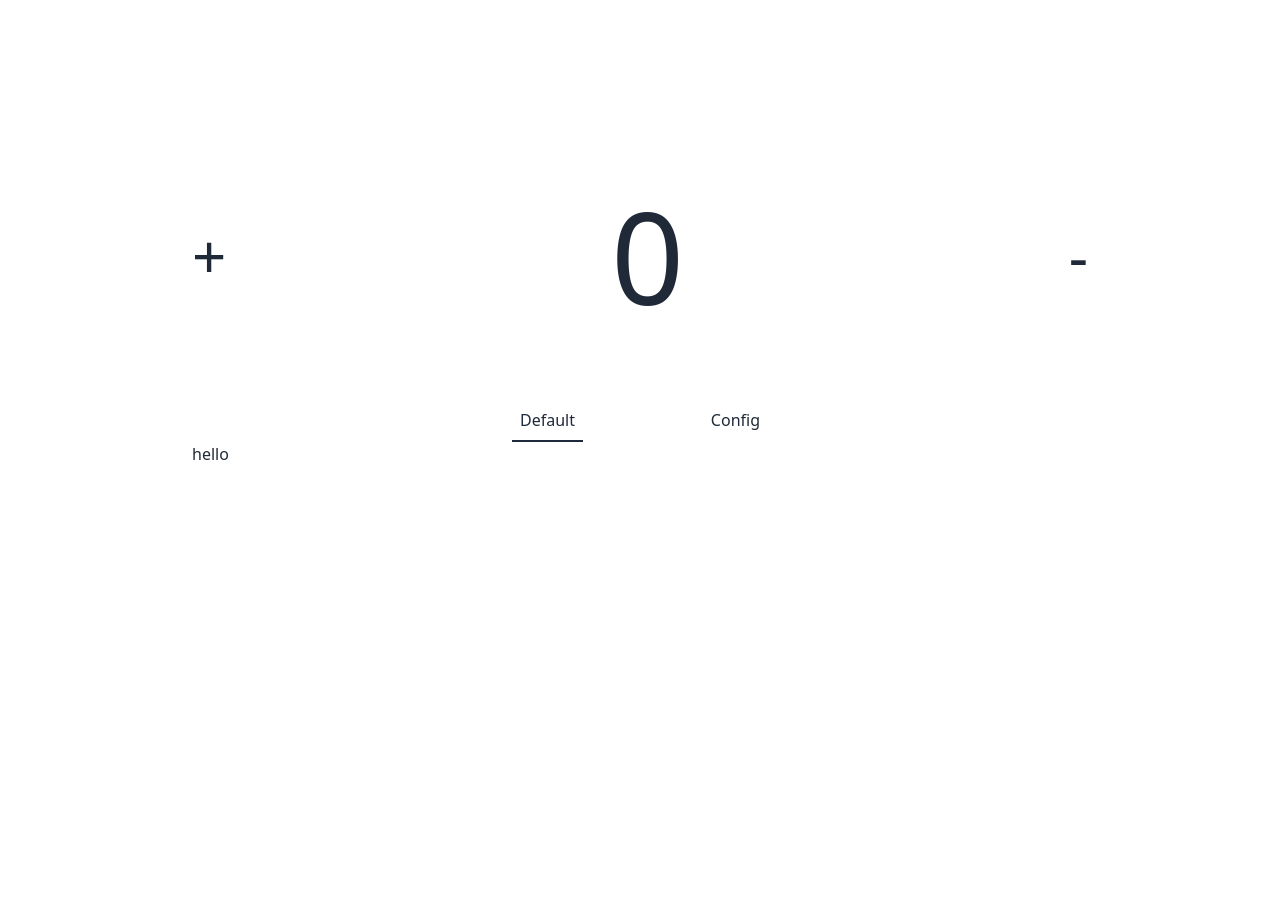
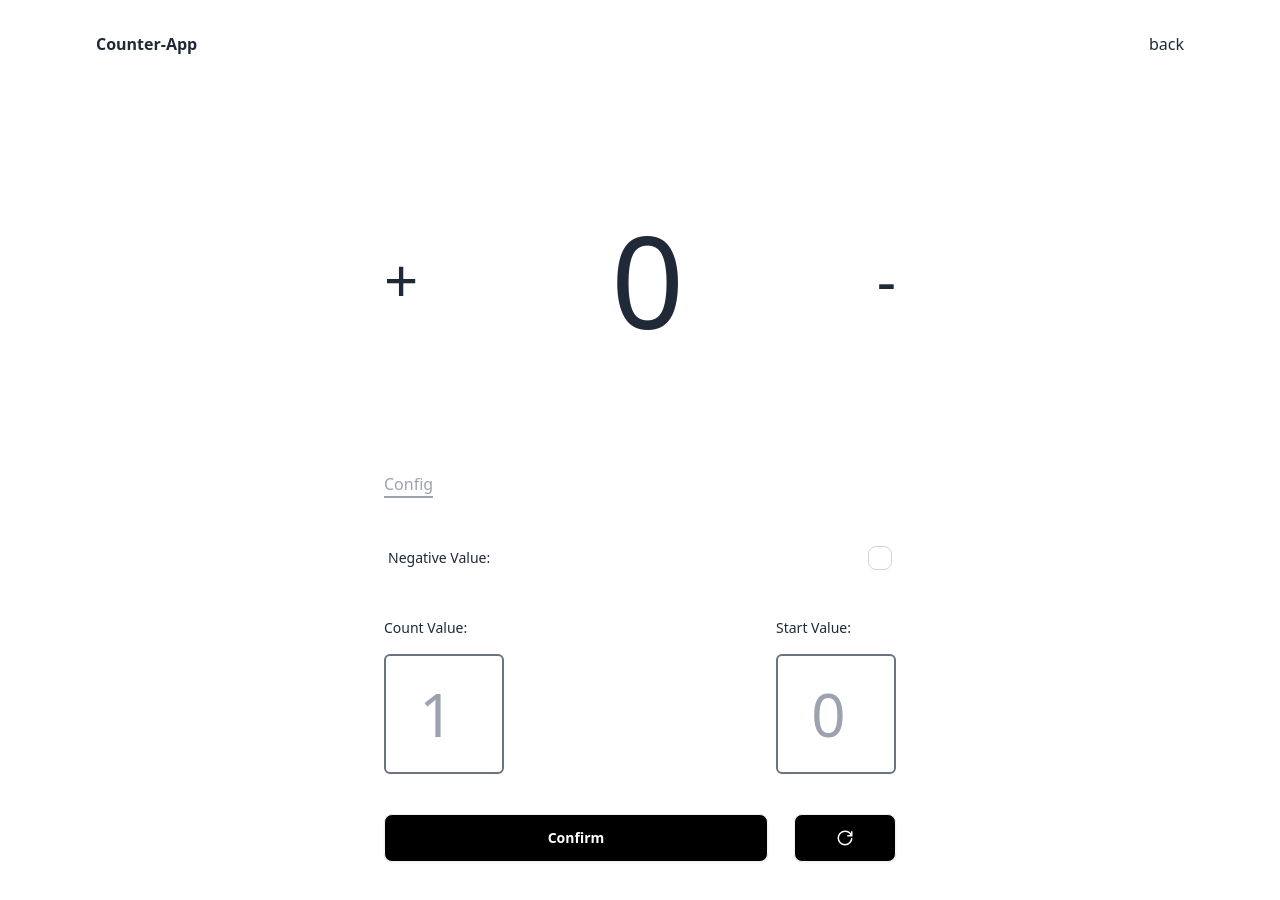
Before and after one commit to oneilh/Cybite-FrontEnd-Aug-2024-Cohort--Mini_Projects-, a React (Vite) app: page /counter in a window 1280 px wide. Shown: the top 900 px of the page. Before the commit the page ends 800 px from the top, so only its background shows below. Built offline with nearby package versions, Linux system fonts and the light colour scheme.

Commit message:
counter app made simple. removed the unnecessary routing and added the enable negative value feature.

```diff
--- a/package.json
+++ b/package.json
@@ -12,6 +12,7 @@
   "dependencies": {
     "react": "^18.3.1",
     "react-dom": "^18.3.1",
+    "react-icons": "^5.3.0",
     "react-router-dom": "^6.28.0"
   },
   "devDependencies": {
--- a/src/App/Counter/components/NavConfig.jsx
+++ /dev/null
@@ -1,34 +0,0 @@
-import { NavLink } from "react-router-dom";
-
-const NavConfig = () => {
-  const active ="text-slate-800 border-b-2 border-slate-800 py-2 px-2 cursor-pointer";
-  const not_active = "py-2 px-2 cursor-pointer";
-
-  return (
-    <div className="w-64 mx-auto mt-20 flex justify-between">
-      <NavLink
-        to={"/counter"}
-        end
-        className={({ isActive }) =>
-          isActive
-            ? active
-            : not_active
-        }
-      >
-        Default
-      </NavLink>
-      <NavLink
-        to={"/counter/config"}
-        className={({ isActive }) =>
-          isActive
-            ? active
-            : not_active
-        }
-      >
-        Config
-      </NavLink>
-    </div>
-  );
-};
-
-export default NavConfig;
--- /dev/null
+++ b/src/App/Counter/components/Navbar.jsx
@@ -0,0 +1,12 @@
+import { Link } from "react-router-dom"
+
+const Navbar = () => {
+  return (
+    <div className="w-[85%] mx-auto flex justify-between mt-8">
+      <div className="font-bold">Counter-App</div>
+      <Link to='/'>back</Link>
+    </div>
+  )
+}
+
+export default Navbar
--- a/src/App/Counter/pages/CountConfig.jsx
+++ b/src/App/Counter/pages/CountConfig.jsx
@@ -1,29 +1,94 @@
-import React from "react";
+import { useState } from "react";
+import { GrPowerReset } from "react-icons/gr";
+import { IconContext } from "react-icons";
 
-const CountConfig = () => {
+const CountConfig = ({ setValue, setCount, setEnableNegativeCount }) => {
+  const [actionValue, setActionValue] = useState(1);
+  const [startValue, setStartValue] = useState(0);
+  const [isChecked, setIsChecked] = useState(false);
+
+  const handleCheck = () => {
+    setIsChecked(!isChecked);
+  };
+
+  const handleAction = (e) => {
+    setActionValue(e.target.value);
+  };
+  const handleStartValue = (e) => {
+    setStartValue(e.target.value);
+  };
+  const handleSubmit = (e) => {
+    e.preventDefault();
+    setCount(actionValue);
+    setValue(startValue);
+    setEnableNegativeValue(isChecked);
+  };
+
+  const handleReset = () => {
+    // resetting the config
+    setActionValue(1);
+    setStartValue(0);
+    setIsChecked(false);
+  };
+
   return (
-    <form className="flex flex-col justify-between gap-10 mt-16">
-      <section className="flex flex justify-between">
-        <div className="flex flex-col items-center gap-4">
-          <label htmlFor="actionvalue">Action Value: </label>
+    <form
+      className="flex flex-col justify-between gap-10 pb-12"
+      onSubmit={handleSubmit}
+    >
+      <div className="form-control">
+        <label className="label cursor-pointer">
+          <span className="label-text">Negative Value: </span>
+          <input
+            type="checkbox"
+            defaultChecked
+            className="checkbox"
+            checked={isChecked}
+            onChange={handleCheck}
+          />
+        </label>
+      </div>
+
+      {/* values input */}
+      <section className="flex justify-between">
+        <div className="flex flex-col  gap-4">
+          <label htmlFor="countvalue" className="label-text">
+            Count Value:
+          </label>
           <input
             type="number"
-            id="actionvalue"
+            id="countvalue"
             placeholder="1"
-            className="text-6xl text-center border-2 border-gray-500 rounded-md w-[150px] h-[150px]"
+            className="text-6xl text-center border-2 border-gray-500 rounded-md w-[120px] h-[120px]"
+            onChange={handleAction}
           />
         </div>
-        <div className="flex flex-col items-center gap-4">
-          <label htmlFor="startvalue">Start Value: </label>
+        <div className="flex flex-col gap-4">
+          <label htmlFor="startvalue" className="label-text">
+            Start Value:
+          </label>
           <input
             type="number"
             id="startvalue"
             placeholder="0"
-            className="text-6xl text-center border-2 border-gray-500 rounded-md w-[150px] h-[150px]"
+            className="text-6xl text-center border-2 border-gray-500 rounded-md w-[120px] h-[120px]"
+            onChange={handleStartValue}
           />
         </div>
       </section>
-      <button className="btn bg-black text-white">Confirm</button>
+      <section className="flex justify-between">
+        <button className="btn bg-black text-white w-[75%]">Confirm</button>
+        <button
+          className="btn bg-black text-white w-[20%]"
+          onClick={handleReset}
+        >
+          <IconContext.Provider
+            value={{ className: "text-white text-lg text-center" }}
+          >
+            <GrPowerReset />
+          </IconContext.Provider>
+        </button>
+      </section>
     </form>
   );
 };
--- a/src/App/Counter/pages/CounterApp.jsx
+++ b/src/App/Counter/pages/CounterApp.jsx
@@ -1,31 +1,52 @@
 import React, { useState } from "react";
-import { Outlet } from "react-router-dom";
-import NavConfig from "../components/NavConfig";
+import CountConfig from "./CountConfig";
+import Navbar from "../components/Navbar";
 
 const CounterApp = () => {
-  const [count, setCount] = useState(0);
+  const [value, setValue] = useState(0);
+  const [count, setCount] = useState(1);
+  const [enableNegativeCount, setEnableNegativeCount] = useState(false);
 
   const increment = () => {
-    setCount(count + 1);
+    setValue(Number(value) + Number(count));
   };
   const decrement = () => {
-    count == 0 ? 0 : setCount(count - 1);
+    setValue(Number(value) - Number(count));
+  };
+
+  const NegativeCountCheck = () => {
+    if (value < 0) {
+      setValue(0);
+      return;
+    }
+    return value;
   };
   return (
-    <div className="w-[70%] mx-auto">
-      <div className=" mt-48 flex justify-between items-center">
+    <>
+      <Navbar />
+      <div className="w-[70%] mx-auto flex flex-col gap-32 md:w-[40%]">
+        <div className=" mt-40 flex justify-between items-center">
           <div className="text-6xl cursor-pointer" onClick={increment}>
             +
           </div>
-        <div className="text-9xl">{count}</div>
+          <div className="text-9xl">{NegativeCountCheck()}</div>
           <div className="text-6xl cursor-pointer" onClick={decrement}>
             -
           </div>
         </div>
 
-      <NavConfig />
-      <Outlet />
+        <div className="flex flex-col gap-10">
+          <div className="w-fit border-b-2 border-gray-400 text-gray-400">
+            Config
           </div>
+          <CountConfig
+            setCount={setCount}
+            setValue={setValue}
+            setEnableNegativeCount={setEnableNegativeCount}
+          />
+        </div>
+      </div>
+    </>
   );
 };
 
--- a/src/main.jsx
+++ b/src/main.jsx
@@ -4,7 +4,7 @@ import { createRoot } from 'react-dom/client'
 import App from './App.jsx'
 
 createRoot(document.getElementById('root')).render(
-  <StrictMode>
+  // <StrictMode>
     <App />
-  </StrictMode>,
+  // </StrictMode>,
 )
```
Also changed, not shown: src/App.jsx (+3 -15 lines), src/App/Home.jsx (renamed from src/App/Counter/pages/Home.jsx), 1 other file (tests, documents, lock files or other folders). Lines whose indentation alone changed are shown as unchanged.
